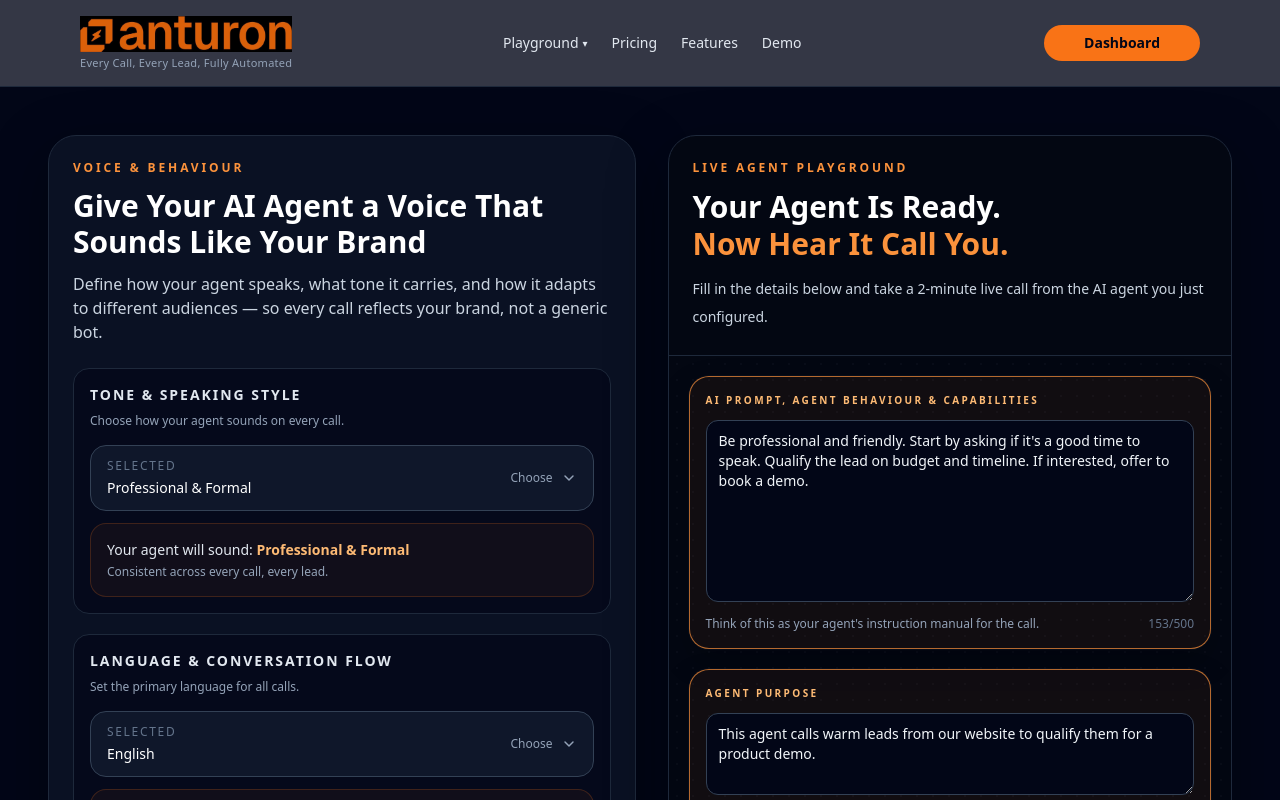
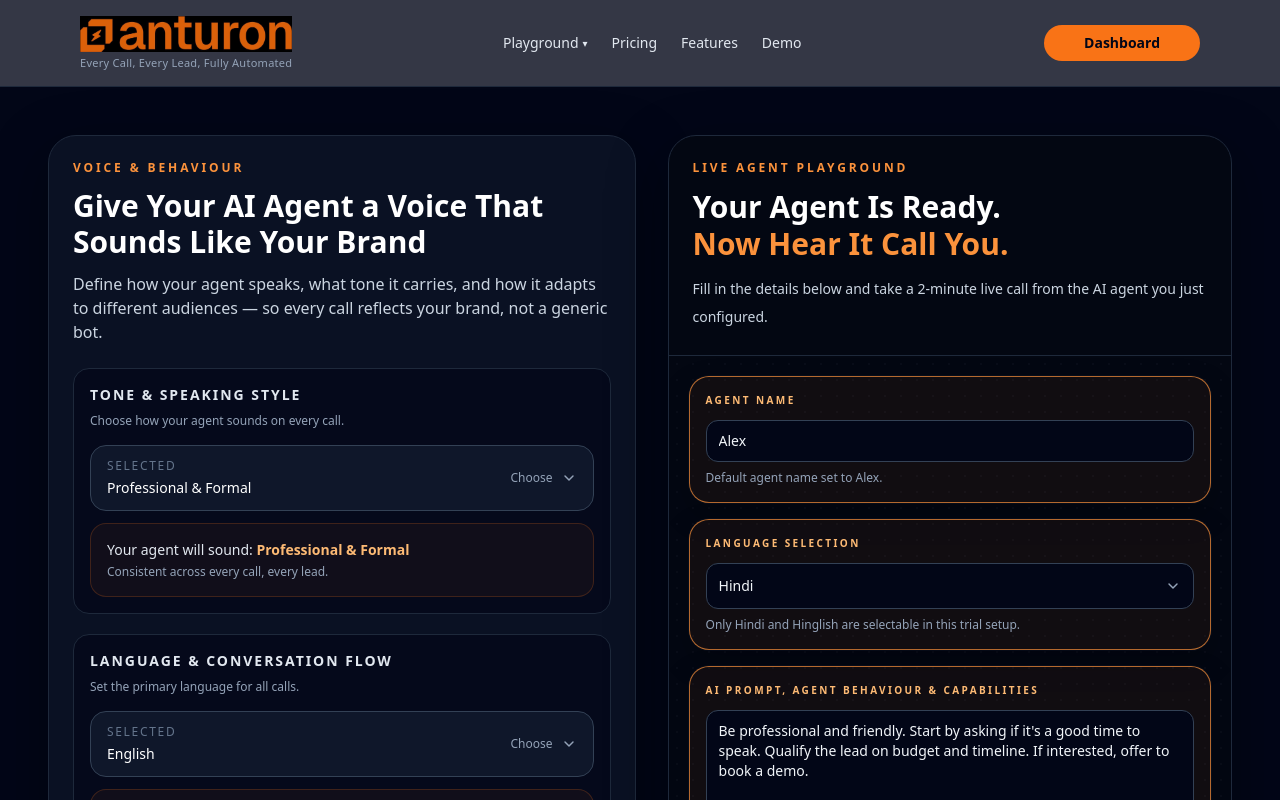
Before and after one commit to Sudhir86046/anturon-site, a Next.js app: page /playground/customise-agent in a window 1280 px wide. Shown: the top 800 px of the page. Built offline with nearby package versions, Linux system fonts and the light colour scheme.

Commit message:
Updated UI and Fixed bugs

```diff
--- a/app/page.tsx
+++ b/app/page.tsx
@@ -1,5 +1,6 @@
 "use client";
 
+import Link from "next/link";
 import React, { useState } from "react";
 import { motion } from "framer-motion";
 import HeroSection from "./components/HeroSection";
@@ -845,6 +846,7 @@ export default function Home() {
             className="w-full rounded-lg border border-slate-700 bg-slate-900 px-4 py-1 text-slate-100 outline-none"
           />
 
+          <Link href="/demo">
   <motion.button
     whileHover={{ scale: 1.03 }}
     whileTap={{ scale: 0.97 }}
@@ -852,6 +854,7 @@ export default function Home() {
   >
     Request Demo
   </motion.button>
+</Link>
         </div>
       </motion.div>
       <motion.div
--- a/app/playground/customise-agent/page.tsx
+++ b/app/playground/customise-agent/page.tsx
@@ -283,7 +283,7 @@ export default function CustomiseAgentPage() {
 
   // Top playground
   const [topAgentName, setTopAgentName] = useState("Alex");
-  const [topLanguage, setTopLanguage] = useState("English");
+  const [topLanguage, setTopLanguage] = useState("Hindi");
   const [topPhoneNumber, setTopPhoneNumber] = useState("7464079221");
   const [topCompany, setTopCompany] = useState("");
   const [topIndustry, setTopIndustry] = useState("");
@@ -294,7 +294,6 @@ export default function CustomiseAgentPage() {
   const [topCrm, setTopCrm] = useState("");
   const [topNotes, setTopNotes] = useState("");
 
-  // Right panel
   const [agentPurpose, setAgentPurpose] = useState(
     "This agent calls warm leads from our website to qualify them for a product demo."
   );
@@ -311,7 +310,7 @@ export default function CustomiseAgentPage() {
   ];
 
   const languageOptions = [
-    { label: "English" },
+    { label: "English"},
     { label: "Hindi", locked: true },
     { label: "Hinglish (Bilingual)", locked: true },
     { label: "Regional Languages", locked: true },
@@ -365,6 +364,13 @@ export default function CustomiseAgentPage() {
     { label: "Custom (Enterprise)", value: "Custom (Enterprise)", locked: true },
   ];
 
+  const playgroundLanguageOptions = [
+    { label: "Hindi", value: "Hindi", locked: true },
+    { label: "Hinglish", value: "Hinglish" },
+    { label: "English", value: "English", locked: true },
+    { label: "Regional Languages", value: "Regional Languages", locked: true },
+  ];
+
   const smartPrompt = useMemo(() => {
     const prompts: Record<string, string> = {
       "Outbound Sales Call":
@@ -387,10 +393,6 @@ export default function CustomiseAgentPage() {
   useEffect(() => {
     setAiPrompt(smartPrompt);
   }, [smartPrompt]);
-
-  useEffect(() => {
-    if (language === "English") setTopLanguage("English");
-  }, [language]);
 
   useEffect(() => {
     if (audience === "Enterprise Decision-Makers") {
@@ -437,10 +439,8 @@ export default function CustomiseAgentPage() {
 
   return (
     <main className="min-h-screen bg-slate-950 text-white">
-
       <section className="px-4 py-12 md:px-8 xl:px-12">
         <div className="mx-auto grid max-w-7xl gap-8 xl:grid-cols-[1.02fr_0.98fr]">
-
           <div className="space-y-8">
             <Tile
               sectionLabel="Voice & Behaviour"
@@ -574,7 +574,6 @@ export default function CustomiseAgentPage() {
             </Tile>
           </div>
 
-
           <div className="h-fit xl:sticky xl:top-6">
             <div className="overflow-hidden rounded-[28px] border border-slate-800 bg-[#030712] shadow-[0_20px_60px_rgba(0,0,0,0.35)]">
               <div className="border-b border-slate-800 px-6 py-6">
@@ -603,7 +602,27 @@ export default function CustomiseAgentPage() {
                   }}
                 />
 
-                <div className="relative z-10 space-y-5">
+                <div className="relative z-10 space-y-4">
+                  <MiniFlowCard title="Agent Name" active>
+                    <input
+                      type="text"
+                      value={topAgentName}
+                      onChange={(e) => setTopAgentName(e.target.value)}
+                      className="w-full rounded-xl border border-slate-700 bg-slate-950 px-3 py-2.5 text-sm text-slate-100 outline-none transition focus:border-orange-400"
+                    />
+                    <p className="mt-2 text-xs text-slate-400">
+                      Default agent name set to Alex.
+                    </p>
+                  </MiniFlowCard>
+
+                  <PlaygroundSelectBox
+                    title="Language Selection"
+                    value={topLanguage}
+                    onChange={setTopLanguage}
+                    options={playgroundLanguageOptions}
+                    helper="Only Hindi and Hinglish are selectable in this trial setup."
+                  />
+
                   <MiniFlowCard
                     title="AI Prompt, Agent Behaviour & Capabilities"
                     active={rightHighlights.prompt}
@@ -611,7 +630,7 @@ export default function CustomiseAgentPage() {
                     <textarea
                       value={aiPrompt}
                       onChange={(e) => setAiPrompt(e.target.value)}
-                      rows={8}
+                      rows={6}
                       maxLength={500}
                       placeholder="e.g. Be professional and friendly. Start by asking if it's a good time to speak..."
                       className="w-full rounded-xl border border-slate-700 bg-slate-950 px-3 py-2.5 text-sm text-slate-100 outline-none transition focus:border-orange-400"
@@ -628,7 +647,7 @@ export default function CustomiseAgentPage() {
                     <textarea
                       value={agentPurpose}
                       onChange={(e) => setAgentPurpose(e.target.value)}
-                      rows={3}
+                      rows={2}
                       maxLength={300}
                       placeholder="e.g. This agent calls warm leads from our website to qualify them for a product demo."
                       className="w-full rounded-xl border border-slate-700 bg-slate-950 px-3 py-2.5 text-sm text-slate-100 outline-none transition focus:border-orange-400"
@@ -745,7 +764,7 @@ export default function CustomiseAgentPage() {
                           onClick={() => setSelectedImage(src)}
                           className="group overflow-hidden rounded-2xl border border-slate-800 bg-slate-950 text-left transition duration-300 hover:scale-[1.02] hover:border-orange-400"
                         >
-                          <div className="relative h-44 w-full">
+                          <div className="relative h-36 w-full">
                             <Image
                               src={src}
                               alt={`Customisation preview ${index + 1}`}
```
Lines whose indentation alone changed are shown as unchanged.
